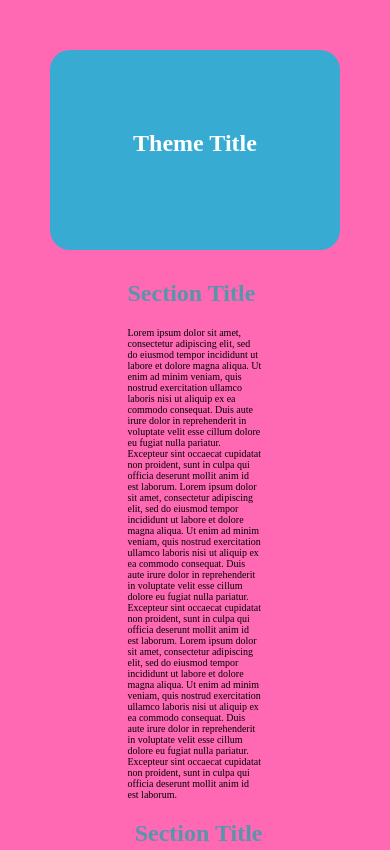
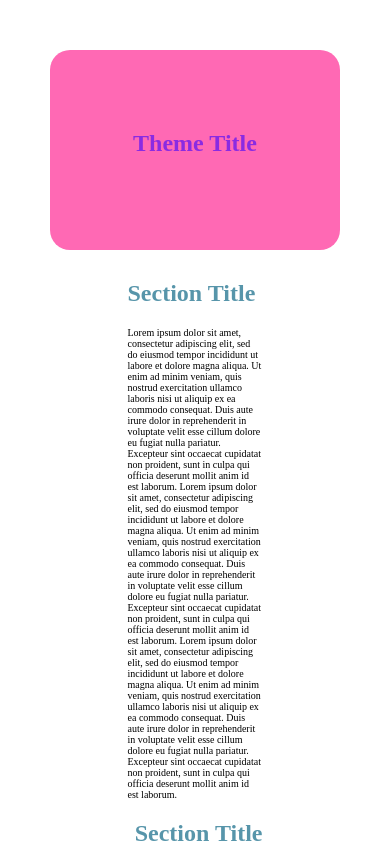
Before and after one commit to zammcne/mobile-friendly-practice, a plain HTML site: page index.html in a window 390 px wide. Shown: the top 850 px of the page. Drawn offline with Linux system fonts and the light colour scheme.

Commit message:
"organized CSS file and adjusted navbar to  change colors when window is adjusted.
"

```diff
--- a/css/style.css
+++ b/css/style.css
@@ -7,56 +7,15 @@ body    {
     margin: 50px;
 }
 
-/*  Using your repository from Day 1:
-Create a new branch called daily-challenge
-Create media queries for the following breakpoints:
-480px
-768px
-1024px
-Change the background color of the header at each breakpoint
-Push your changes to your daily-challenge branch  */
-
-@media only screen and (max-width: 1024px) {
-    body {
-      background-color: lightblue;
-    }
-  }
-
-@media only screen and (max-width: 768px) {
-    body {
-      background-color: yellow;
-    }
-  }
-
- @media only screen and (max-width: 600px) {
-    body {
-      background-color: hotpink;
-    }
-  }
-
-main    {
-    padding: 10px;
-}
-
-nav {
-    background-color: rgb(55, 171, 209);
-    color: white;
-    height: 200px;
-    border-radius: 20px;
-}
-
-footer {
-    background-color: rgb(9, 52, 70);
-    color: white;
-    padding: 5px;
-    border-radius: 20px;
-    font-size: x-small;
-}
-
         h1  {
             text-align: center;
             font-display: white;
             padding: 80px;
+        }
+
+        h3   {
+            text-align: center;
+            padding-top: 50px;
         }
 
                     .hd1    {
@@ -85,7 +44,51 @@ h1  {
                         font-size: x-small;
                     }
 
-h3   {
-    text-align: center;
-    padding-top: 50px;
+     main    {
+        padding: 10px;
         }
+
+        nav {
+            background-color: rgb(55, 171, 209);
+            color: white;
+            height: 200px;
+            border-radius: 20px;
+        }
+
+        /*  Using your repository from Day 1:
+                Create a new branch called daily-challenge
+                Create media queries for the following breakpoints:
+                480px
+                768px
+                1024px
+                Change the background color of the header at each breakpoint
+                Push your changes to your daily-challenge branch  */
+
+                @media only screen and (max-width: 1024px) {
+                    .navbar  {
+                    background-color: crimson;
+                    color: white;
+                    }
+                }
+
+                @media only screen and (max-width: 768px) {
+                    .navbar   {
+                    background-color: yellow;
+                    color: black;
+                    }
+                }
+
+                @media only screen and (max-width: 600px) {
+                    .navbar   {
+                    background-color: hotpink;
+                    color: blueviolet;
+                    }
+                }
+
+    footer {
+            background-color: rgb(9, 52, 70);
+            color: white;
+            padding: 5px;
+            border-radius: 20px;
+            font-size: x-small;
+        }
--- a/index.html
+++ b/index.html
@@ -10,7 +10,7 @@
 </head>
 <body>
     <header>
-        <nav>
+        <nav class="navbar">
            <h1>Theme Title</h1>
         </nav>
     </header>
```
Lines whose indentation alone changed are shown as unchanged.
